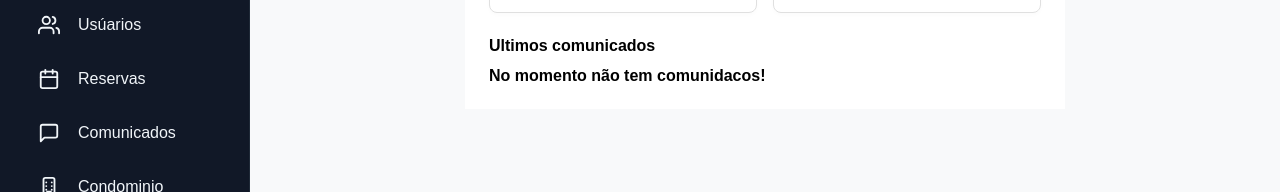
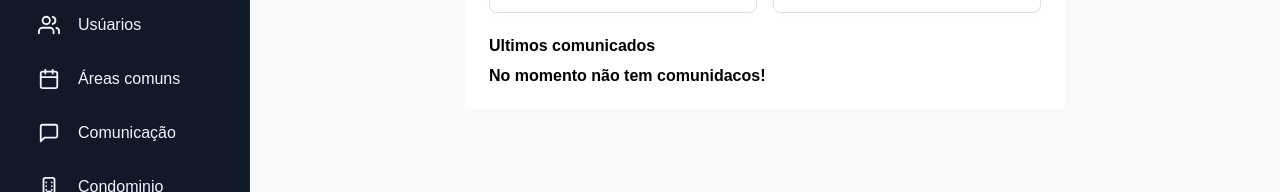
Before and after one commit to Condex-TCC/Condex-Front, a React (Vite) app: page /sindico in a window 1280 px wide. Both pictures are taken after a click on the button 51 px from the left and 47 px from the top of the page. Shown: the part 230-422 px from the top of the page. Built offline with nearby package versions, Linux system fonts and the light colour scheme.

Commit message:
Consertando nomenclatura dos botões para igual à documentação

```diff
--- a/src/components/sindico/sidebarSindico.jsx
+++ b/src/components/sindico/sidebarSindico.jsx
@@ -118,7 +118,7 @@ const SidebarSindico = () => {
               <line x1="3" y1="10" x2="21" y2="10"></line>
             </svg>
             {/* Texto descritivo do botão */}
-            <span className={styles['sd-label']}>Reservas</span>
+            <span className={styles['sd-label']}>Áreas comuns</span>
           </li>
 
           {/* Item do menu: Comunicados */}
@@ -128,7 +128,7 @@ const SidebarSindico = () => {
               <path d="M21 15a2 2 0 0 1-2 2H7l-4 4V5a2 2 0 0 1 2-2h14a2 2 0 0 1 2 2z"></path>
             </svg>
             {/* Texto descritivo do botão */}
-            <span className={styles['sd-label']}>Comunicados</span>
+            <span className={styles['sd-label']}>Comunicação</span>
           </li>
 
           {/* Item do menu: Condomínio */}
--- a/src/pages/sindico/reservas/telaGerenciamentoReservas.jsx
+++ b/src/pages/sindico/reservas/telaGerenciamentoReservas.jsx
@@ -79,11 +79,11 @@ export default function PaginaGerenciaReservas() {
               <div className={styles.tabs}>
                 {/* Botões de aba (ambos não selecionados por padrão) */}
                 <button className={styles.tabButton} onClick={trocaArea}>Areas comuns</button>
-                <button className={styles.tabButton} onClick={trocaAutrorizacao}>Autrorizar reservas</button>
+                <button className={styles.tabButton} onClick={trocaAutrorizacao}>Gerenciar reservas</button>
               </div>
 
               {/* Exibe esse botão apenas se for area */}
-              { acao === 'area' && <button className={styles.primaryButton} onClick={cadastraArea}>+ Cadastrar Area comum</button>}
+              { acao === 'area' && <button className={styles.primaryButton} onClick={cadastraArea}>+ Registrar Area comum</button>}
             </div>
 
             <div>
```
